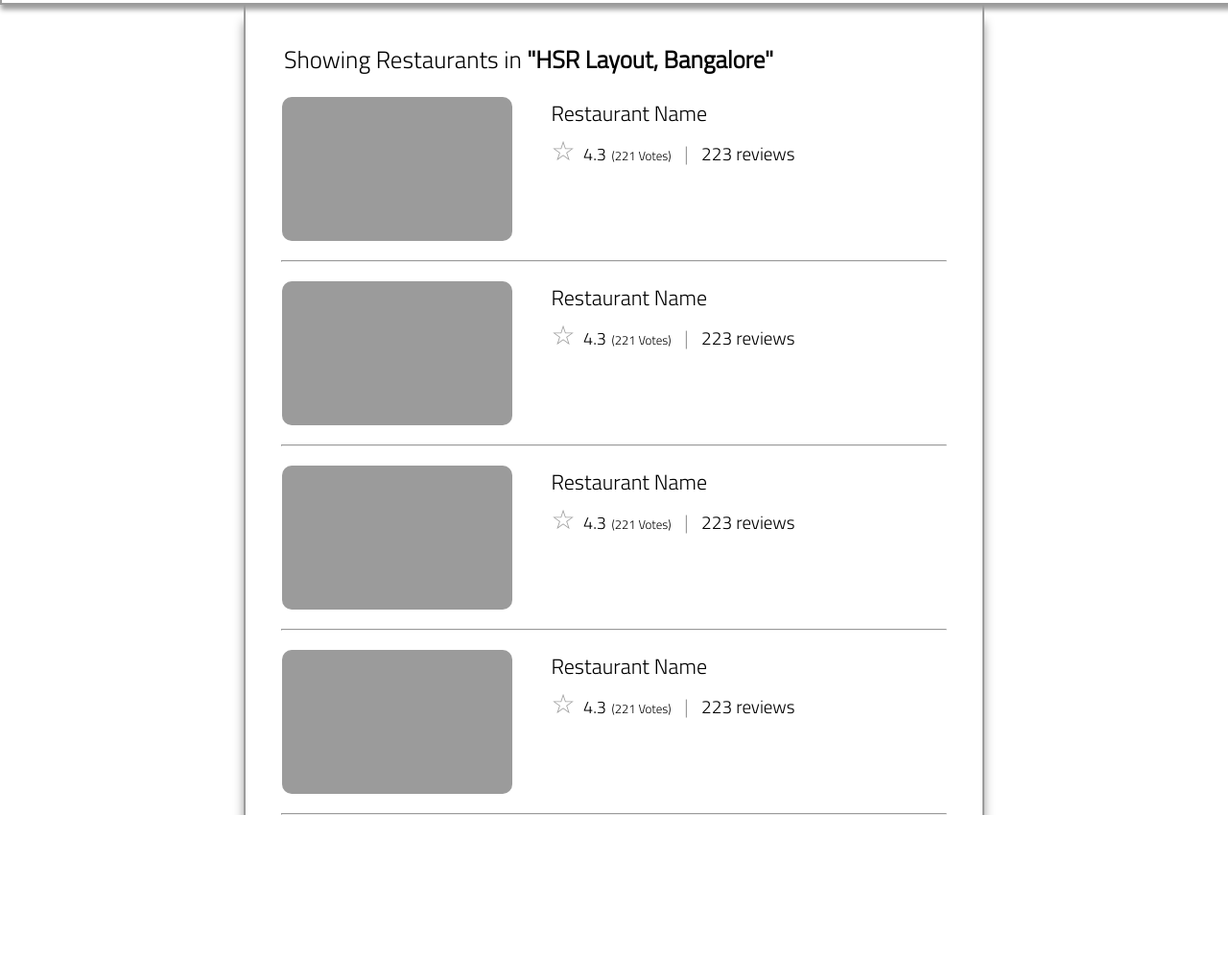
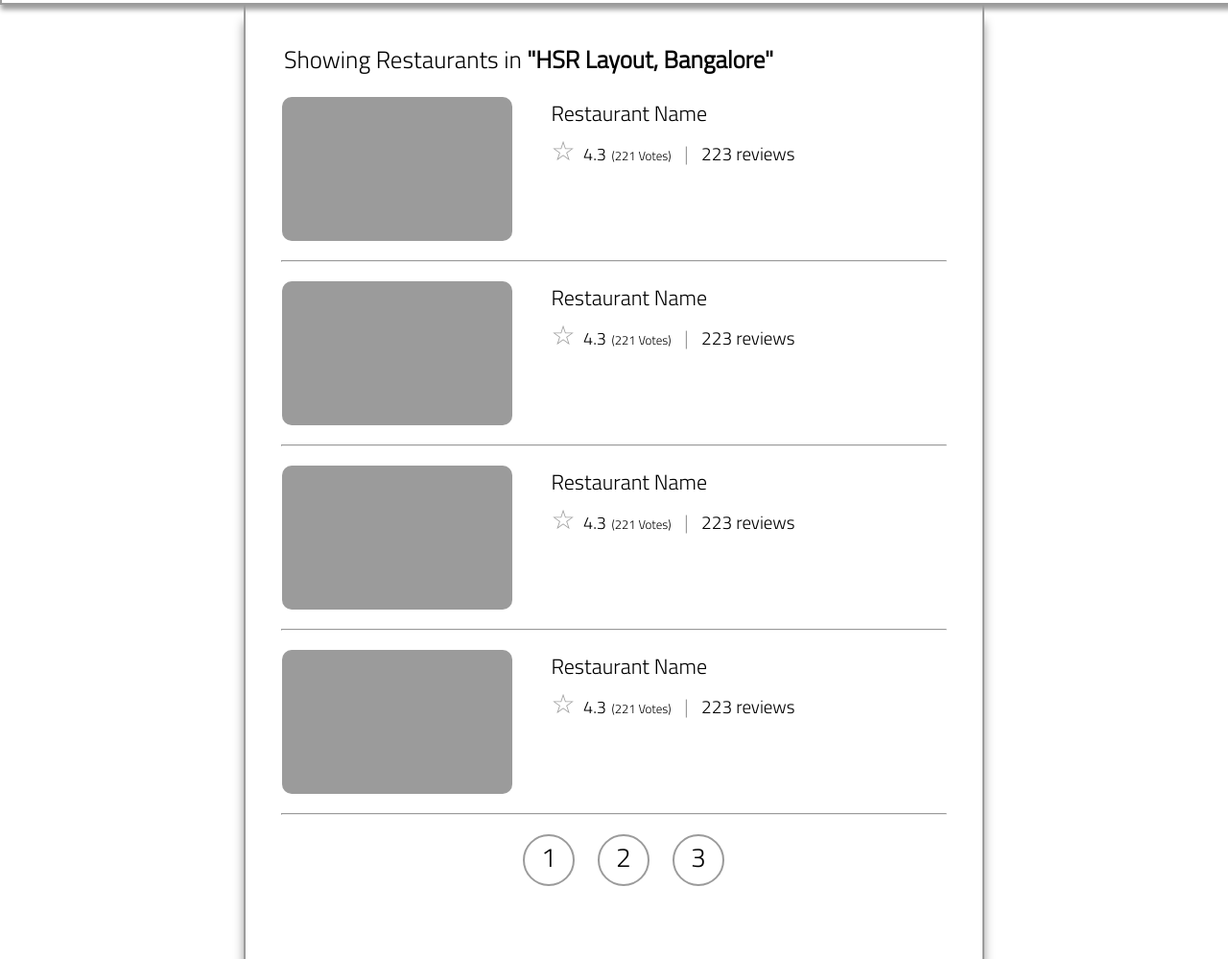
Before and after one commit to sahil-awasthi/Zomato-Restaurant-Finder-Web-application, a plain HTML site: page html/List of all restaurants in a city.html in a window 1280 px wide. Shown: the part 87-1086 px from the top of the page at 96% size. Before the commit the page ends 936 px from the top, so only its background shows below. Drawn offline with Linux system fonts and the light colour scheme.

Commit message:
Page 2 navigation button added v0.2

```diff
--- a/css/List of all restaurants in a city.css
+++ b/css/List of all restaurants in a city.css
@@ -98,3 +98,30 @@ hr {
    width: 90%;
    margin: auto;
 }
+
+.page-selector{
+   width:100%;
+   height:150px;
+}
+
+.page-number{
+   padding-top:20px;
+   width:30%;
+   margin:auto;
+}
+
+.page-number span{
+   border:2px solid #9b9b9b;
+   border-radius:50%;
+   margin-left:20px;
+   width:50px;
+   height:50px;
+   font-size:28px;
+   text-align: center;
+   display: inline-block;
+   font-family: 'Titillium Web', sans-serif;
+}
+
+.page-number span:hover{
+	background-color:#d8d8d8;
+}
--- a/html/List of all restaurants in a city.html
+++ b/html/List of all restaurants in a city.html
@@ -76,6 +76,13 @@
            	</div>
         </div>
         <hr>
+        <div class="page-selector">
+         <div class="page-number">
+        	<span>1</span>
+            <span>2</span>
+            <span>3</span>
+        </div>
+      </div>
    </div>
 </body>
 </html>
```
